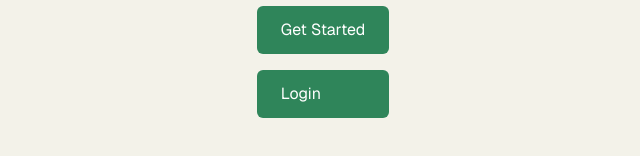
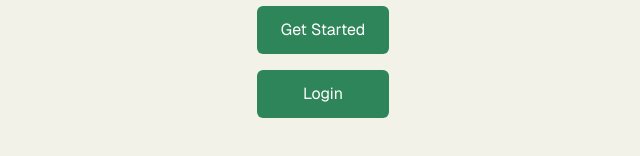
Before and after one commit to DavidQ1415/ecotracker, a Next.js app: page / in a window 1280 px wide. Shown: the part 392-548 px from the top of the page, without its empty margins (317-957 px from the left). Built offline with nearby package versions, Linux system fonts and the light colour scheme.

Commit message:
Fixing buttons

```diff
--- a/app/page.tsx
+++ b/app/page.tsx
@@ -11,13 +11,13 @@ export default function Home() {
       <div className="flex flex-col gap-4">
         <Link
           href="/survey/consumption"
-          className="px-6 py-3 rounded-md bg-[var(--accent)] text-white hover:opacity-90 transition"
+          className="px-6 py-3 rounded-md bg-[var(--accent)] text-white hover:opacity-90 transition text-center"
         >
           Get Started
         </Link>
         <Link
           href="/auth/signin"
-          className="px-6 py-3 rounded-md bg-[var(--accent)] text-white hover:opacity-90 transition"
+          className="px-6 py-3 rounded-md bg-[var(--accent)] text-white hover:opacity-90 transition text-center"
         >
           Login
         </Link>
```
